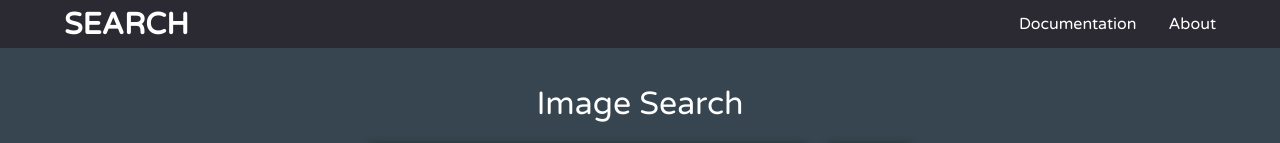
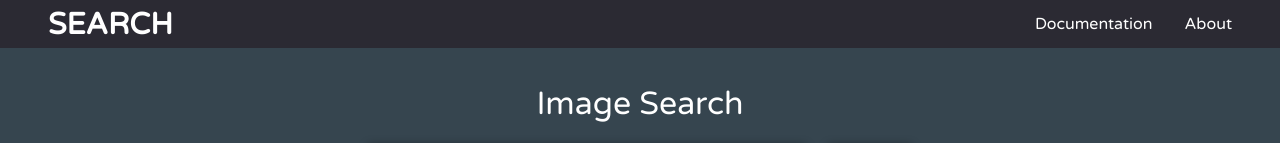
Before and after one commit to mrlangloi/img-searcher, a React (Create React App) app: page / in a window 1280 px wide. Shown: the top 143 px of the page. Built offline with nearby package versions, Linux system fonts and the light colour scheme.

Commit message:
minor tweaks

```diff
--- a/src/Navbar.css
+++ b/src/Navbar.css
@@ -18,7 +18,7 @@
   font-weight: bold;
   text-transform: uppercase;
   font-size: 30px;
-  margin: 0 3rem;
+  margin: 0 2rem;
 }
 
 .navbar-ul {
@@ -26,7 +26,7 @@
   align-items: center;
   justify-content: space-around;
   list-style: none;
-  margin: 0 3rem;
+  margin: 0 2rem;
   height: 100%;
 }
 
@@ -48,7 +48,7 @@
 .navbar-toggler {
   cursor: pointer;
   display: none;
-  margin: 0 3rem;
+  margin: 0 2rem;
 }
 
 .navbar-toggler div {
```
